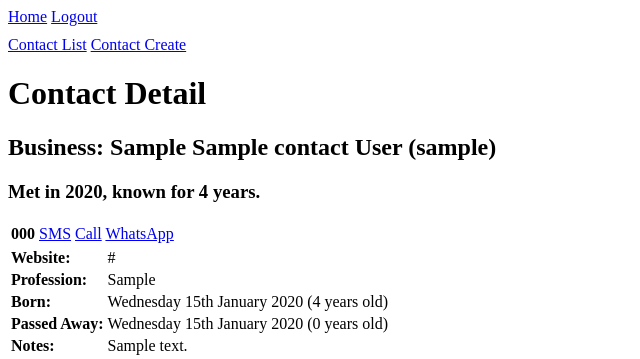
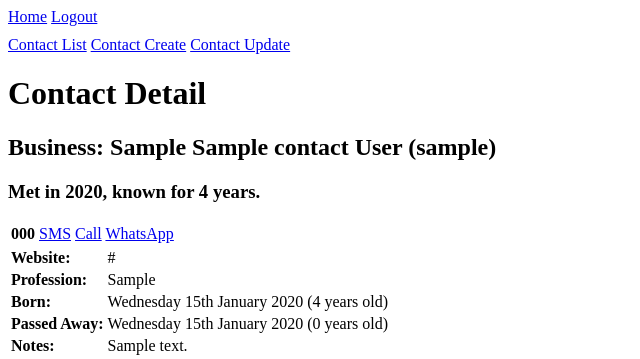
Before and after one commit to notteddydev/reimagined_lamp, a Django app: page /address-book/contacts/1 in a window 1280 px wide. Shown: the top 359 px of the page, without its empty margins (0-640 px from the left). Run offline with Django 5.2, Linux system fonts and the light colour scheme; a user stored in the database is signed in; tables that the repository leaves empty hold one stand-in row (values such as "Sample post"); parts of the project's set-up code (start-up, migrations or seed data) failed here and were passed over.

Commit message:
Add contact-update and contact-detail links to contact_base.html.

```diff
--- a/address_book/templates/address_book/contact_base.html
+++ b/address_book/templates/address_book/contact_base.html
@@ -7,4 +7,10 @@
     {% if request.resolver_match.url_name != "contact-create" %}
         <a href="{% url "contact-create" %}">Contact Create</a>
     {% endif %}
+    {% if request.resolver_match.url_name == "contact-detail" %}
+        <a href="{% url "contact-update" object.id %}">Contact Update</a>
+    {% endif %}
+    {% if request.resolver_match.url_name == "contact-update" %}
+        <a href="{% url "contact-detail" object.id %}">Contact Detail</a>
+    {% endif %}
 {% endblock subnav %}
```
